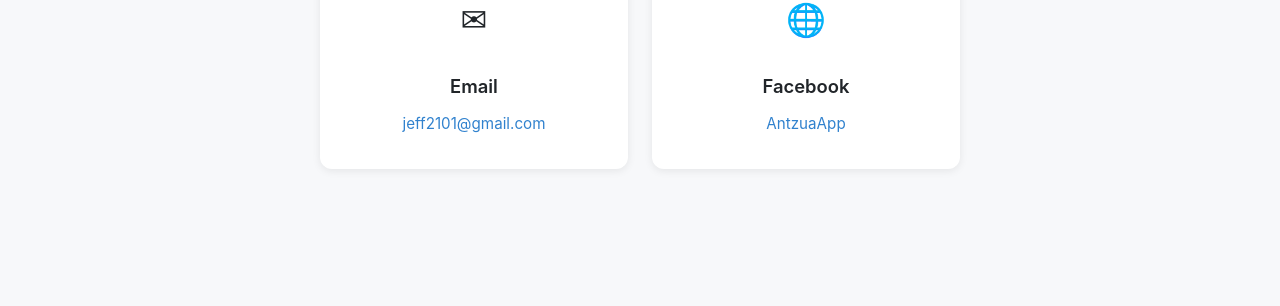
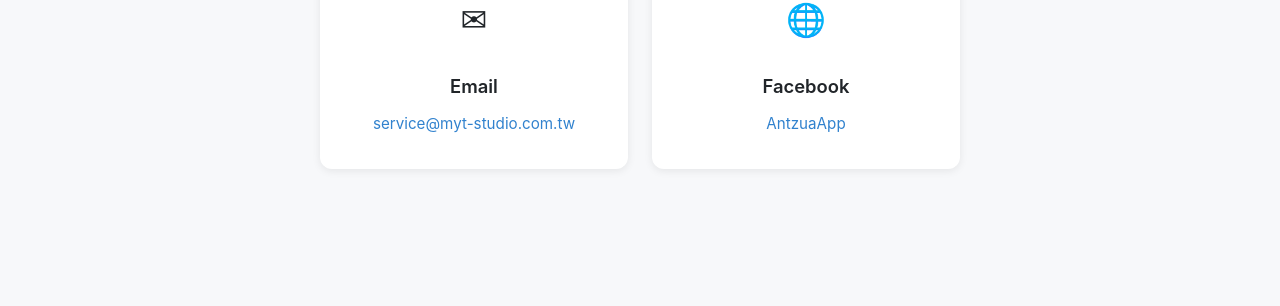
Before and after one commit to MingYuan-Tech/Apps, a Jekyll site: the page built from contact.md, in a window 1280 px wide. Shown: the part 410-716 px from the top of the page. Built offline with Jekyll 4.4.1, drawn with Linux system fonts in a browser that asks for light colours.

Commit message:
[調整] 更新聯絡我們頁面電子郵件聯繫方式，修正為正確的服務郵箱

```diff
--- a/assets/css/style.css
+++ b/assets/css/style.css
@@ -231,7 +231,7 @@
   padding: 40px 36px;
   box-shadow: var(--shadow);
   display: flex;
-  align-items: flex-start;
+  align-items: center;
   gap: 28px;
   transition: transform var(--transition), box-shadow var(--transition);
 }
--- a/contact.md
+++ b/contact.md
@@ -14,7 +14,7 @@
     <div class="contact-card fade-in fade-in-delay-1">
       <span class="contact-icon">&#x2709;</span>
       <h3>Email</h3>
-      <a href="mailto:jeff2101@gmail.com">jeff2101@gmail.com</a>
+      <a href="mailto:service@myt-studio.com.tw">service@myt-studio.com.tw</a>
     </div>
     <div class="contact-card fade-in fade-in-delay-2">
       <span class="contact-icon">&#x1F310;</span>
```
